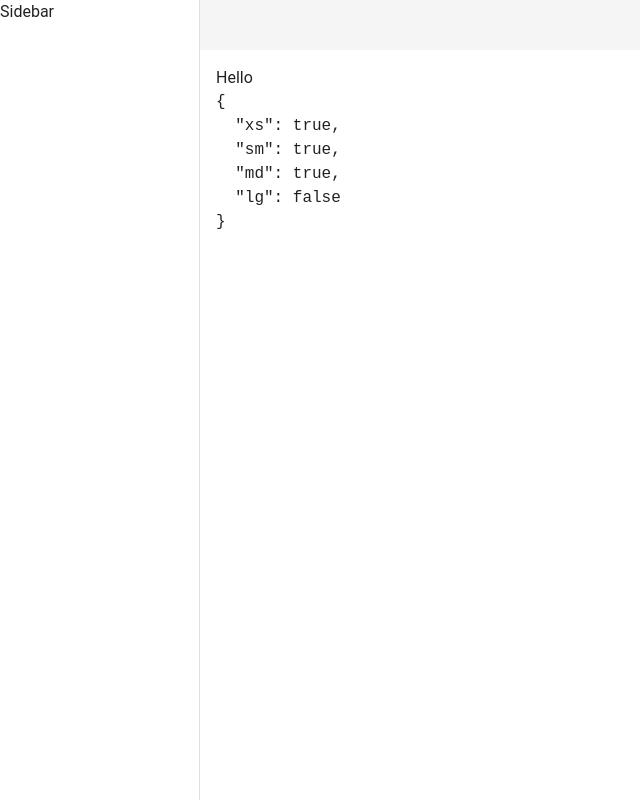
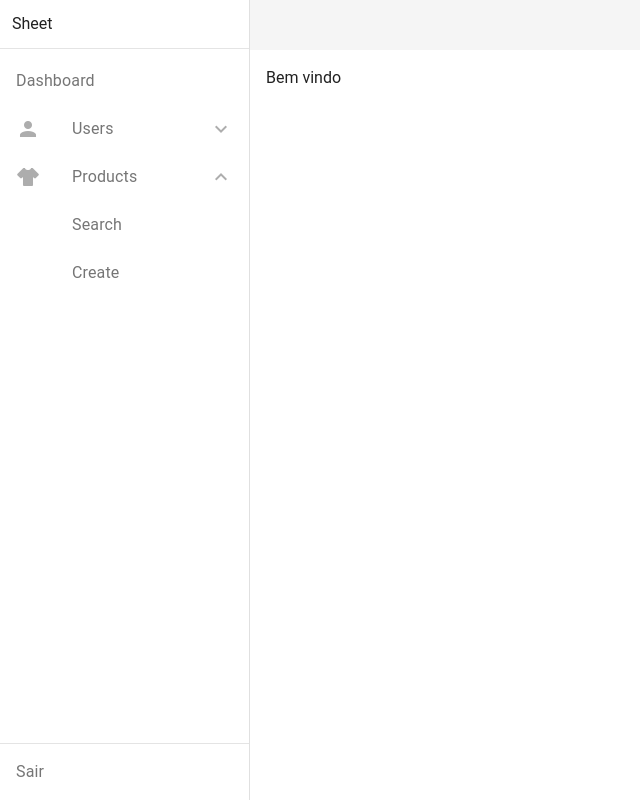
Before and after one commit to jeff-silva/app, a Nuxt app in the folder nuxt3/: page /admin in a window 1280 px wide. Shown: the whole page, without its empty margins (0-640 px from the left). Built offline with nearby package versions, Linux system fonts and the light colour scheme.

Commit message:
Admin nav

```diff
--- /dev/null
+++ b/nuxt3/components/app/nav.vue
@@ -0,0 +1,82 @@
+<template>
+    <v-list
+      :variant="variant"
+      :density="density"
+    >
+        <slot name="prepend"></slot>
+
+        <!-- Level 0 -->
+        <template v-for="(item, i) in items">
+
+            <!-- Item -->
+            <v-list-item
+                v-if="noChildren(item)"
+                :prepend-icon="iconShow? (item.icon||iconDefault): null"
+                :title="item.name"
+                :to="item.to"
+                @click.native="onClick(item)"
+            ></v-list-item>
+
+            <!-- Children -->
+            <v-list-group v-else>
+                <template #activator="{ props }">
+                    <v-list-item
+                        v-bind="props"
+                        :prepend-icon="iconShow? (item.icon||iconDefault): null"
+                        :title="item.name"
+                        @click.native="onClick(item)"
+                    ></v-list-item>
+                </template>
+
+                <!-- level 1 -->
+                <template v-for="(iitem, ii) in item.children">
+
+                    <!-- Item -->
+                    <v-list-item
+                        v-if="noChildren(iitem)"
+                        :title="iitem.name"
+                        :to="iitem.to"
+                        @click.native="onClick(iitem)"
+                    ></v-list-item>
+
+                    <!-- Children -->
+                    <div v-else>
+                        <v-list-item
+                          :title="iitem.name"
+                          @click.native="onClick(item)"
+                        ></v-list-item>
+                        <v-menu anchor="end" activator="parent">
+                            <app-nav
+                              :items="iitem.children"
+                              :icon-show="false"
+                              :variant="variant"
+                              :density="density"
+                            />
+                        </v-menu>
+                    </div>
+                </template>
+            </v-list-group>
+        </template>
+        <slot name="append"></slot>
+    </v-list>
+</template>
+
+<script>
+export default {
+    props: {
+        items: {default:()=>([]), type:Array},
+        iconShow: {default:true},
+        iconDefault: {default:null},
+        variant: {default:'text'},
+        density: {default:'default'},
+    },
+    methods: {
+        noChildren(item) {
+            return !(Array.isArray(item.children) && item.children.length);
+        },
+        onClick(item) {
+          return typeof item.onClick=='function'? item.onClick: null;
+        },
+    },
+}
+</script>
--- a/nuxt3/layouts/admin.vue
+++ b/nuxt3/layouts/admin.vue
@@ -4,12 +4,36 @@
       <v-navigation-drawer
         v-model="drawer"
         v-bind="{
-          width: 200,
+          width: 250,
         }"
       >
-        <slot name="sidebar">
-          Sidebar
-        </slot>
+        <div class="d-flex flex-column" style="height:100vh;">
+          <v-sheet class="pa-3">
+            Sheet
+          </v-sheet>
+          <v-divider />
+          <div class="flex-grow-1" style="overflow:auto;">
+            <app-nav variant="plain" :items="[
+              {to:'/admin', name:'Dashboard'},
+              {to:'/admin', name:'Users', icon:'mdi-account', children: [
+                {to:'/admin?page=users/search', name:'Search'},
+                {to:'/admin?page=users/new', name:'Create'},
+              ]},
+              {to:'/admin', name:'Products', icon:'mdi-tshirt-crew', children: [
+                {to:'/admin?page=products/search', name:'Search'},
+                {to:'/admin?page=products/new', name:'Create'},
+              ]},
+            ]" />
+          </div>
+          <v-divider />
+          <app-nav
+            variant="plain"
+            density="compact"
+            :items="[
+              {name:'Sair', onClick:app.logout},
+            ]"
+          />
+        </div>
       </v-navigation-drawer>
       <v-main style="height:100vh; overflow-y:scroll; overflow-x:hidden;">
         <v-app-bar class="px-md-3" v-bind="{height:50, color:'grey-lighten-4', elevation:0, location:'top'}">
@@ -17,7 +41,6 @@
         </v-app-bar>
         <v-container>
           <slot />
-          <pre>{{ breakpoints }}</pre>
         </v-container>
       </v-main>
     </v-layout>
@@ -34,6 +57,16 @@ export default {
     return {
       drawer: breakpoints.xs,
       breakpoints,
+      navs: [
+        {type:'title', name:'Admin'},
+        {type:'item', to:'/', name:'Dashboard'},
+        {type:'title', name:'User'},
+        {type:'item', to:'/', name:'Create'},
+        {type:'item', to:'/', name:'List'},
+        {type:'divider'},
+        {type:'item', to:'/', name:'Dashboard'},
+      ],
+      app: useApp(),
     };
   },
 };
--- a/nuxt3/pages/admin/index.vue
+++ b/nuxt3/pages/admin/index.vue
@@ -1,5 +1,5 @@
 <template>
   <nuxt-layout name="admin">
-    Hello
+    Bem vindo
   </nuxt-layout>
 </template>
```
